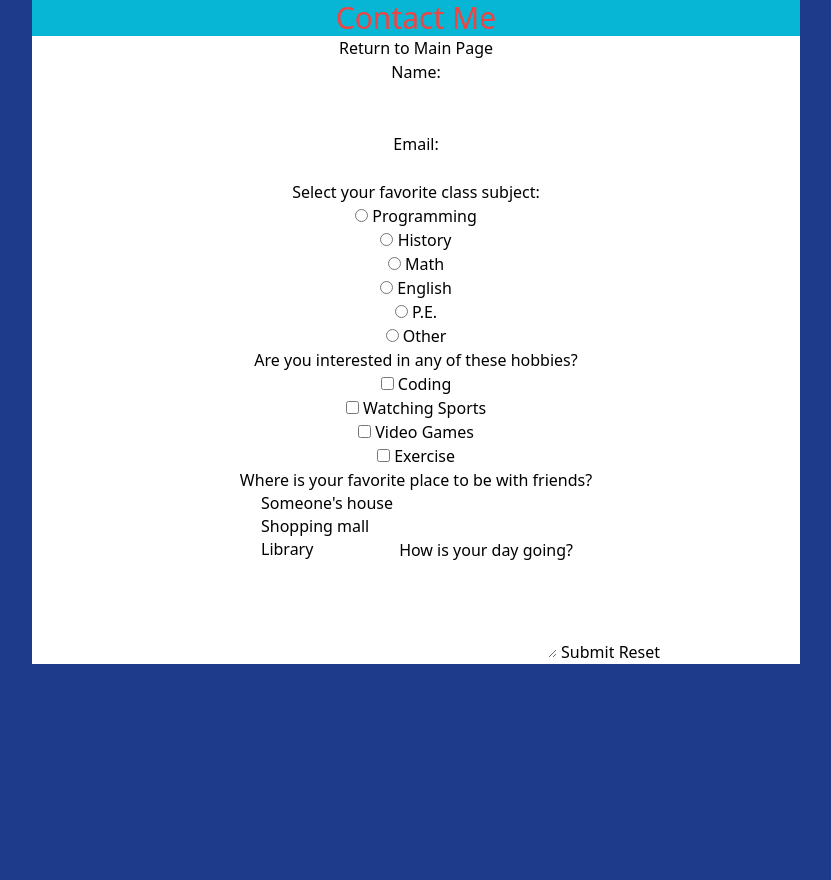
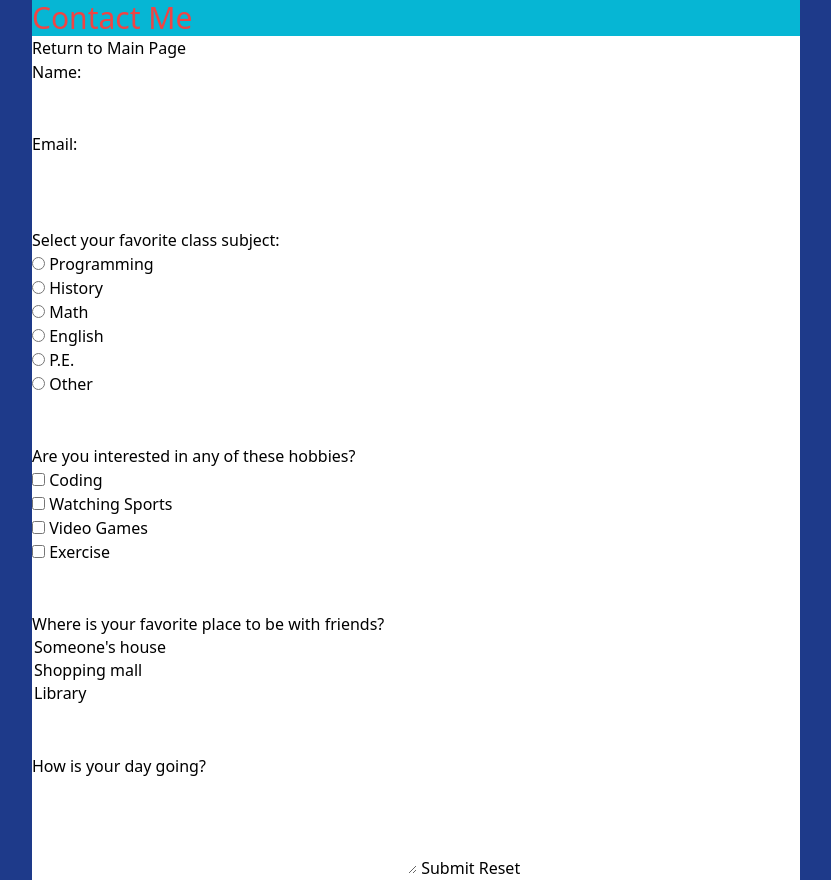
Before and after one commit to SWIC-177/html-css-skills-demo-meyerhoff20042, a website built with Vite: page contact.html in a window 1280 px wide. Shown: the whole page, without its empty margins (224-1055 px from the left). Before the commit the page ends 800 px from the top, so only its background shows below. Built offline with nearby package versions, Linux system fonts and the light colour scheme.

Commit message:
Align text left, add <br> tags

```diff
--- a/contact.html
+++ b/contact.html
@@ -1,5 +1,5 @@
 <!DOCTYPE html>
-<html lang="en" class="text-center pl-[20%] pr-[20%] bg-blue-900">
+<html lang="en" class="pl-[20%] pr-[20%] bg-blue-900">
     <head>
         <title>Contact Me</title>
         <meta charset="utf-8">
@@ -8,14 +8,14 @@
     </head>
     <body class="bg-white">
         <header class="text-red-500 bg-cyan-500 text-3xl">
-            <h1><center>Contact Me</center></h1></header>
+            <h1>Contact Me</h1></header>
             <a href="index.html">Return to Main Page</a>
 
         <main>
             <form method="get"><div class="sec3">
                 Name:<br>
                 <input type="text" name="Name"><br><br>
-                Email:<br>
+                Email:<br><br><br>
                 <input type="text" name="Email">
                 </div>
 
@@ -33,7 +33,7 @@
                     P.E.<br>
                     <input type="radio" name="subject" id="Other" value="yes">
                     Other<br>
-                </fieldset></sec3>
+                </fieldset></sec3><br><br>
 
                 <sec3 class="border-solid border-blue-800 text-left top-2.5 bottom-2.5"><fieldset>
                     <legend>Are you interested in any of these hobbies?</legend>
@@ -45,7 +45,7 @@
                     Video Games<br>
                     <input type="checkbox" name="hobby" id="Exercise" value="yes">
                     Exercise<br>
-                </fieldset></sec3>
+                </fieldset></sec3><br><br>
 
                 <sec3 class="border-solid border-blue-800 text-left top-2.5 bottom-2.5">
                 Where is your favorite place to be with friends?<br>
@@ -56,10 +56,10 @@
                     <option value="Gym">Gym</option>
                     <option value="Outdoors">Outdoors</option>
                     <option value="Other">Other</option>
-                </select></sec3>
+                </select></sec3><br><br>
 
                 <sec3 class="border-solid border-blue-800 text-left top-2.5 bottom-2.5">
-                How is your day going?<br>
+                <br>How is your day going?<br>
                 <textarea name="day" id="day" cols="40" rows="4"></textarea></sec3>
 
                 <sec3 class="border-solid border-blue-800 text-left top-2.5 bottom-2.5">
```
